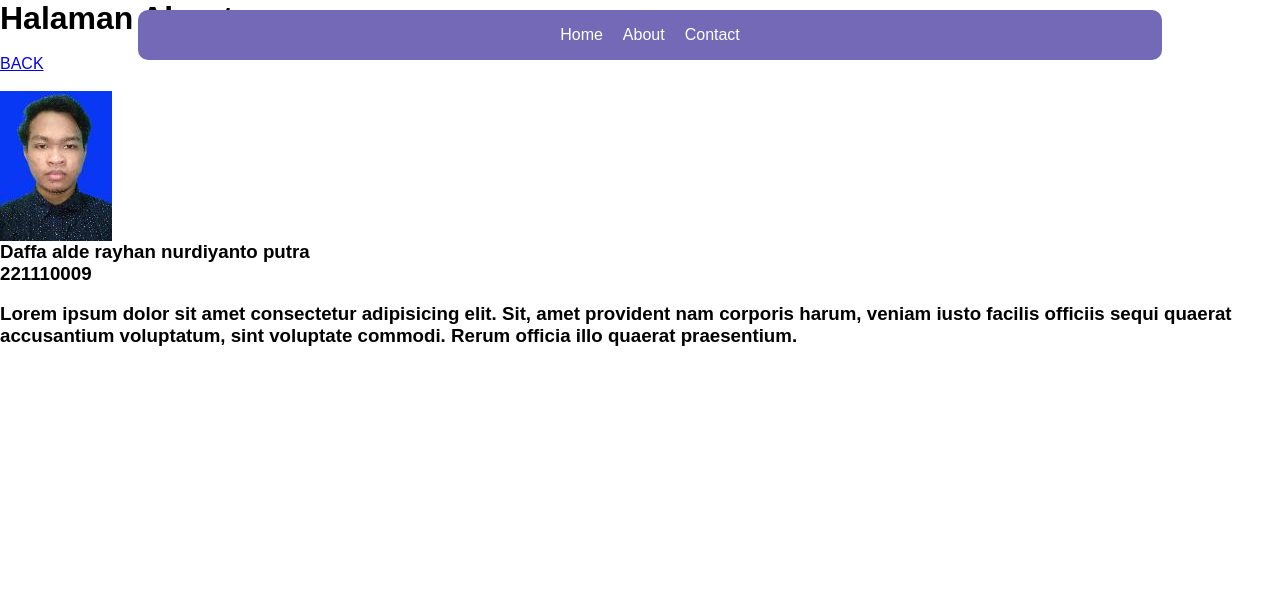
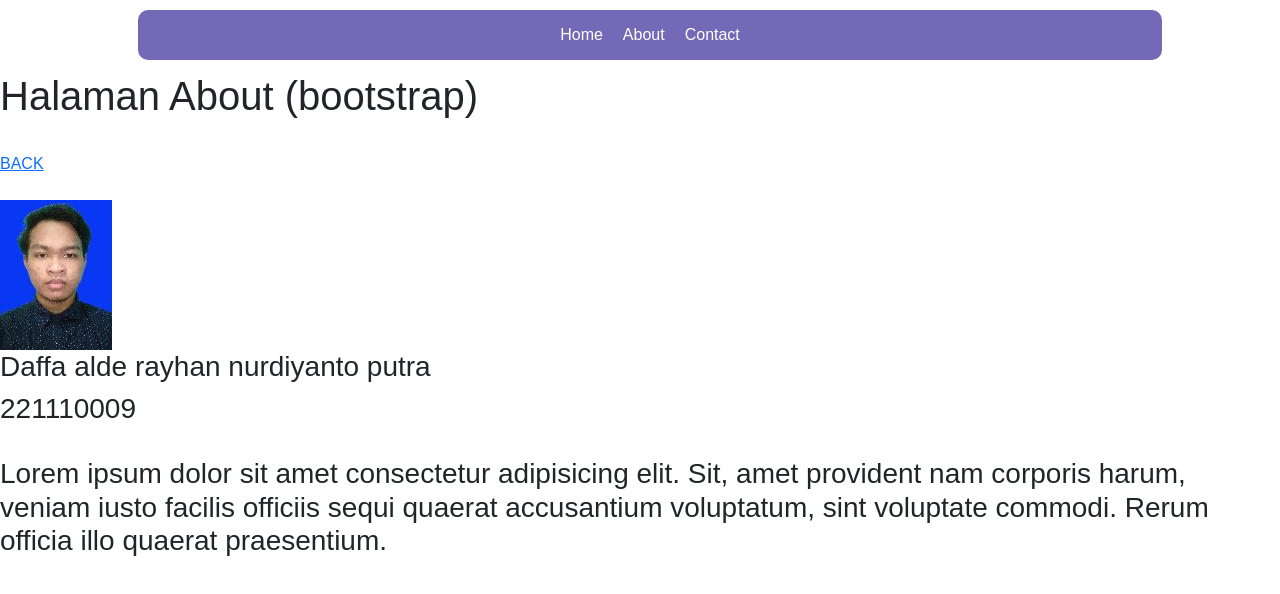
Before and after one commit to Bottleneck14/P4, a plain HTML site: page pages/about.html in a window 1280 px wide. Drawn offline with nearby package versions, Linux system fonts and the light colour scheme; files that its build step writes are made by us from their sources; files whose address does not match are found by name.

Commit message:
perubahan 2

```diff
--- a/pages/about.html
+++ b/pages/about.html
@@ -2,7 +2,9 @@
   <head>
     <meta charset="UTF-8" />
     <meta name="viewport" content="width=device-width, initial-scale=1.0" />
-    <link rel="stylesheet" href="style.css" />
+    <link rel="stylesheet" href="../style.css" />
+    <link href="https://cdn.jsdelivr.net/npm/bootstrap@5.3.3/dist/css/bootstrap.min.css" rel="stylesheet" integrity="sha384-QWTKZyjpPEjISv5WaRU9OFeRpok6YctnYmDr5pNlyT2bRjXh0JMhjY6hW+ALEwIH" crossorigin="anonymous" />
+
     <title>About</title>
   </head>
   <body>
@@ -11,7 +13,8 @@
       <a href="./about.html">About</a>
       <a href="./contact.html">Contact</a>
     </nav>
-    <h1>Halaman About</h1>
+    <br /><br /><br />
+    <h1>Halaman About (bootstrap)</h1>
     <br />
     <a href="./index.html">BACK</a>
 
@@ -25,4 +28,5 @@
       Lorem ipsum dolor sit amet consectetur adipisicing elit. Sit, amet provident nam corporis harum, veniam iusto facilis officiis sequi quaerat accusantium voluptatum, sint voluptate commodi. Rerum officia illo quaerat praesentium.
     </h3>
   </body>
+  <script src="https://cdn.jsdelivr.net/npm/bootstrap@5.3.3/dist/js/bootstrap.bundle.min.js" integrity="sha384-YvpcrYf0tY3lHB60NNkmXc5s9fDVZLESaAA55NDzOxhy9GkcIdslK1eN7N6jIeHz" crossorigin="anonymous"></script>
 </html>
```
Also changed, not shown: pages/contact.html (+1 -1 lines).
